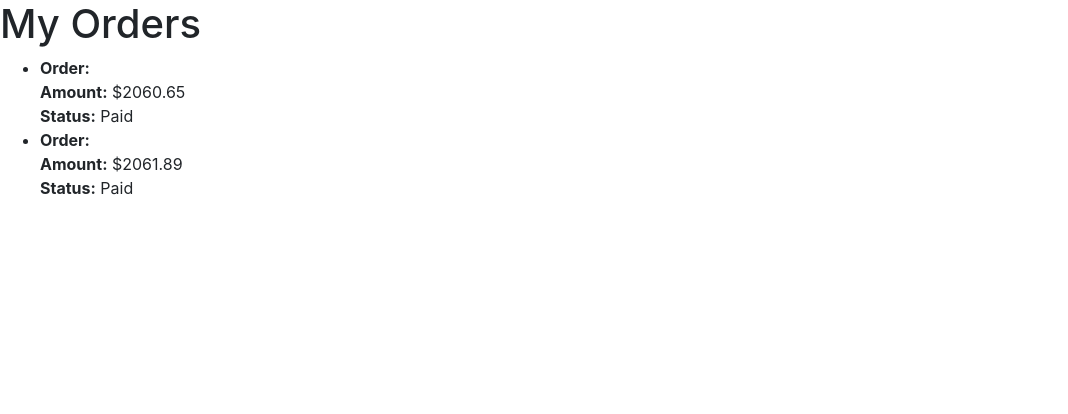
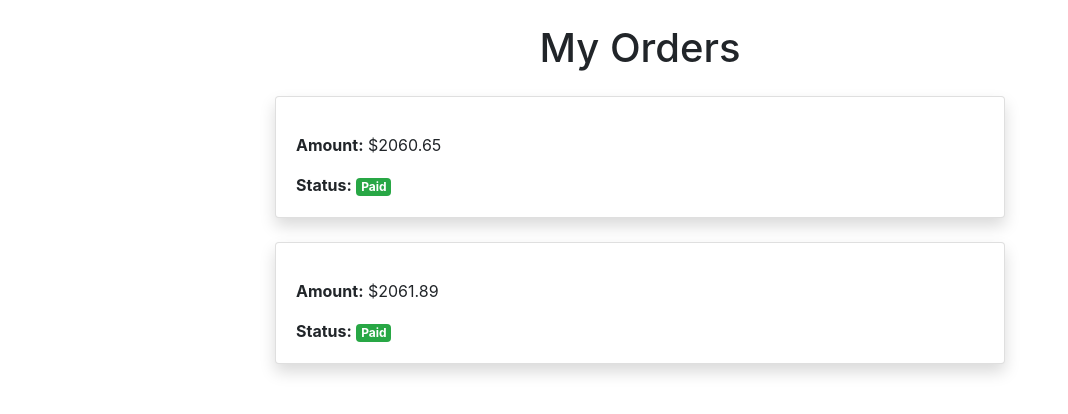
Before and after one commit to waleed-sajid/COMP-8347-Forex-Pioneer, a Django app: page /forexPioneer/orders/ in a window 1280 px wide. Shown: the top 414 px of the page, without its empty margins (0-1068 px from the left). Run offline with Django 4.2, Linux system fonts and the light colour scheme; a user stored in the database is signed in; data comes from the database, SQL or seed files in the repository; both versions use the stored data as it was after the commit; some libraries are stand-ins or nearby versions.

Commit message:
- updated the orders.html to make it more presentable

```diff
--- a/templates/forexPioneer/orders.html
+++ b/templates/forexPioneer/orders.html
@@ -3,19 +3,34 @@
 {% block title %}My Orders{% endblock %}
 
 {% block content %}
-    <h1>My Orders</h1>
+    <div class="container">
+        <div class="row">
+            <div class="col-md-8 offset-md-2">
+                <h1 class="my-4 text-center">My Orders</h1>
 
-    {% if user_orders.count > 0 %}
-        <ul>
-            {% for order in user_orders %}
-                <li>
-                    <strong>Order:</strong> {{ order.description }}<br>
-                    <strong>Amount:</strong> ${{ order.amount }}<br>
-                    <strong>Status:</strong> {% if order.paid %}Paid{% else %}Pending{% endif %}<br>
-                </li>
-            {% endfor %}
-        </ul>
-    {% else %}
-        <p>You haven't placed any orders yet.</p>
-    {% endif %}
+                {% if user_orders.count > 0 %}
+                    <div class="order-list">
+                        {% for order in user_orders %}
+                            <div class="card mb-4 shadow">
+                                <div class="card-body">
+                                    <h5 class="card-title mb-3">{{ order.description }}</h5>
+                                    <p class="card-text"><strong>Amount:</strong> ${{ order.amount }}</p>
+                                    <p class="card-text">
+                                        <strong>Status:</strong>
+                                        <span class="badge {% if order.paid %}badge-success{% else %}badge-warning{% endif %}">
+                                            {% if order.paid %}Paid{% else %}Pending{% endif %}
+                                        </span>
+                                    </p>
+                                </div>
+                            </div>
+                        {% endfor %}
+                    </div>
+                {% else %}
+                    <div class="alert alert-info text-center" role="alert">
+                        You haven't placed any orders yet.
+                    </div>
+                {% endif %}
+            </div>
+        </div>
+    </div>
 {% endblock %}
```
Also changed, not shown: templates/forexPioneer/index.html (+12 -6 lines), db.sqlite3.
